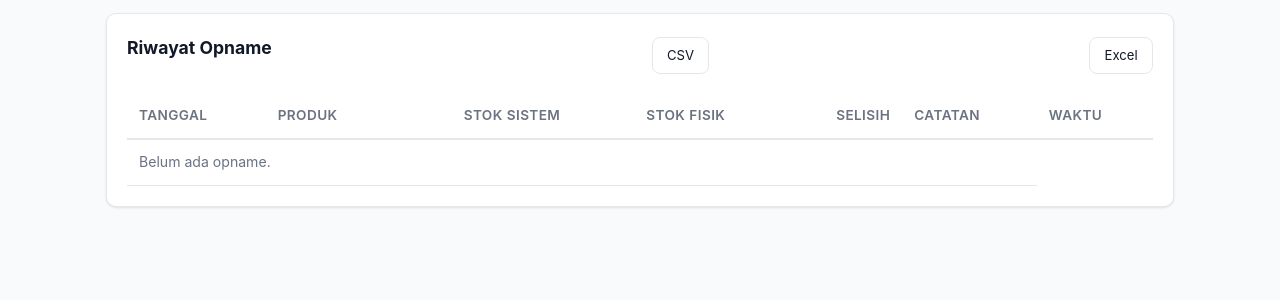
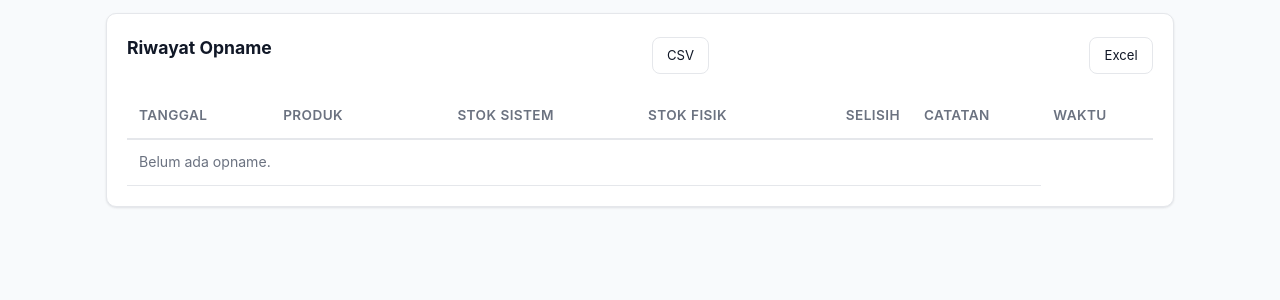
Before and after one commit to rizalnurdin093-sketch/warung-sembako, a Flask app: template templates/opname.html in a window 1280 px wide. Shown: the part 238-538 px from the top of the page. Run offline with Flask 2, Linux system fonts and the light colour scheme; the template is opened without the code that fills it, so the values that code supplies are empty.

Commit message:
Fix: tabel kolom pertama min-width + .num min-width 120px — alignment sempurna

```diff
--- a/static/style.css
+++ b/static/style.css
@@ -69,7 +69,8 @@ body { font-family: -apple-system, BlinkMacSystemFont, 'Segoe UI', Roboto, 'Helv
 .table { width: 100%; border-collapse: collapse; }
 .table th { color: var(--soft); font-weight: 600; font-size: .85rem; text-transform: uppercase; letter-spacing: .03em; text-align: left; padding: .7rem .75rem; border-bottom: 2px solid var(--border); vertical-align: middle; white-space: nowrap; }
 .table td { text-align: left; padding: .7rem .75rem; border-bottom: 1px solid var(--border); font-size: .88rem; vertical-align: middle; }
-.table th.num, .table td.num { text-align: right; font-variant-numeric: tabular-nums; min-width: 110px; }
+.table th:first-child, .table td:first-child { min-width: 100px; }
+.table th.num, .table td.num { text-align: right; font-variant-numeric: tabular-nums; min-width: 120px; }
 .table tr:hover td { background: #f8fafc; }
 .table .warn { color: var(--warn); font-weight: 600; }
 
```
